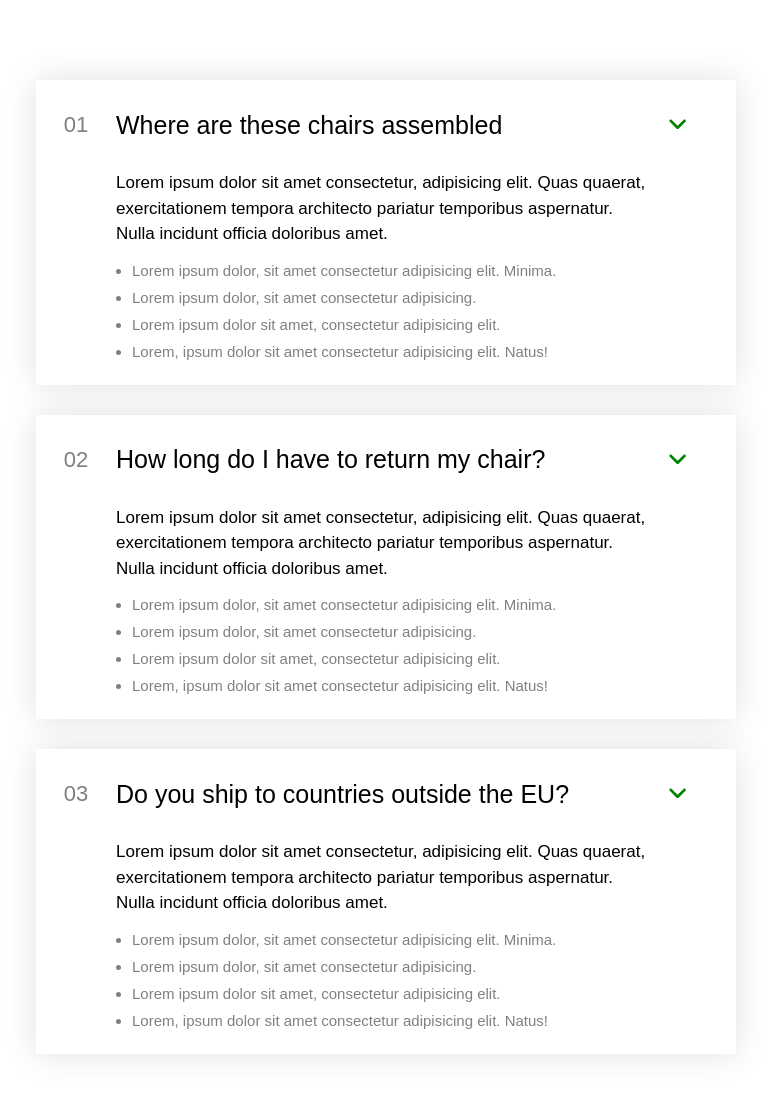
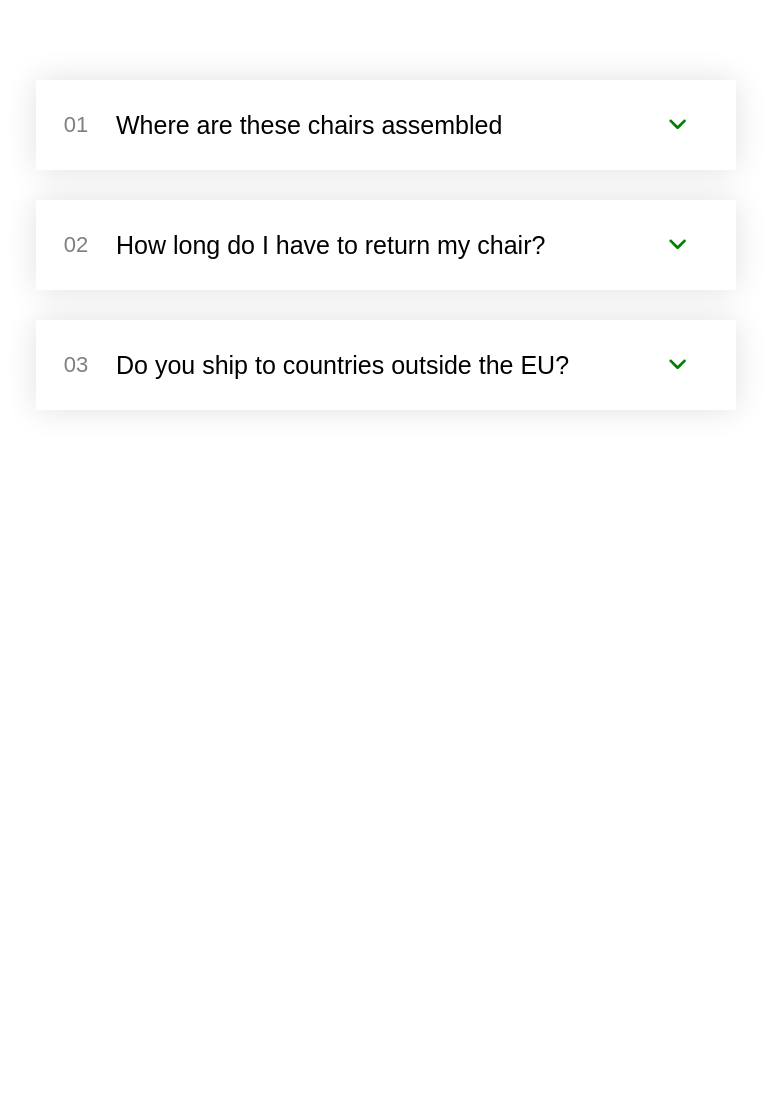
Before and after one commit to Emile0001/Components, a plain HTML site: page components/accordion.html in a window 1280 px wide. Shown: the whole page, without its empty margins (254-1025 px from the left). After the commit the page ends 800 px from the top, so only its background shows below. Drawn offline with Linux system fonts and the light colour scheme.

Commit message:
updated HTML

```diff
--- a/components/accordion.html
+++ b/components/accordion.html
@@ -28,7 +28,7 @@
                     />
                 </svg>
 
-                <div class="panel__wrapper panel__wrapper--open">
+                <div class="panel__wrapper--closed">
                     <p class="panel-text">
                         Lorem ipsum dolor sit amet consectetur, adipisicing
                         elit. Quas quaerat, exercitationem tempora architecto
@@ -70,7 +70,7 @@
                     />
                 </svg>
 
-                <div class="panel__wrapper panel__wrapper--open">
+                <div class="panel__wrapper--closed">
                     <p class="panel-text">
                         Lorem ipsum dolor sit amet consectetur, adipisicing
                         elit. Quas quaerat, exercitationem tempora architecto
@@ -111,7 +111,7 @@
                     />
                 </svg>
 
-                <div class="panel__wrapper panel__wrapper--open">
+                <div class="panel__wrapper--closed">
                     <p class="panel-text">
                         Lorem ipsum dolor sit amet consectetur, adipisicing
                         elit. Quas quaerat, exercitationem tempora architecto
```
